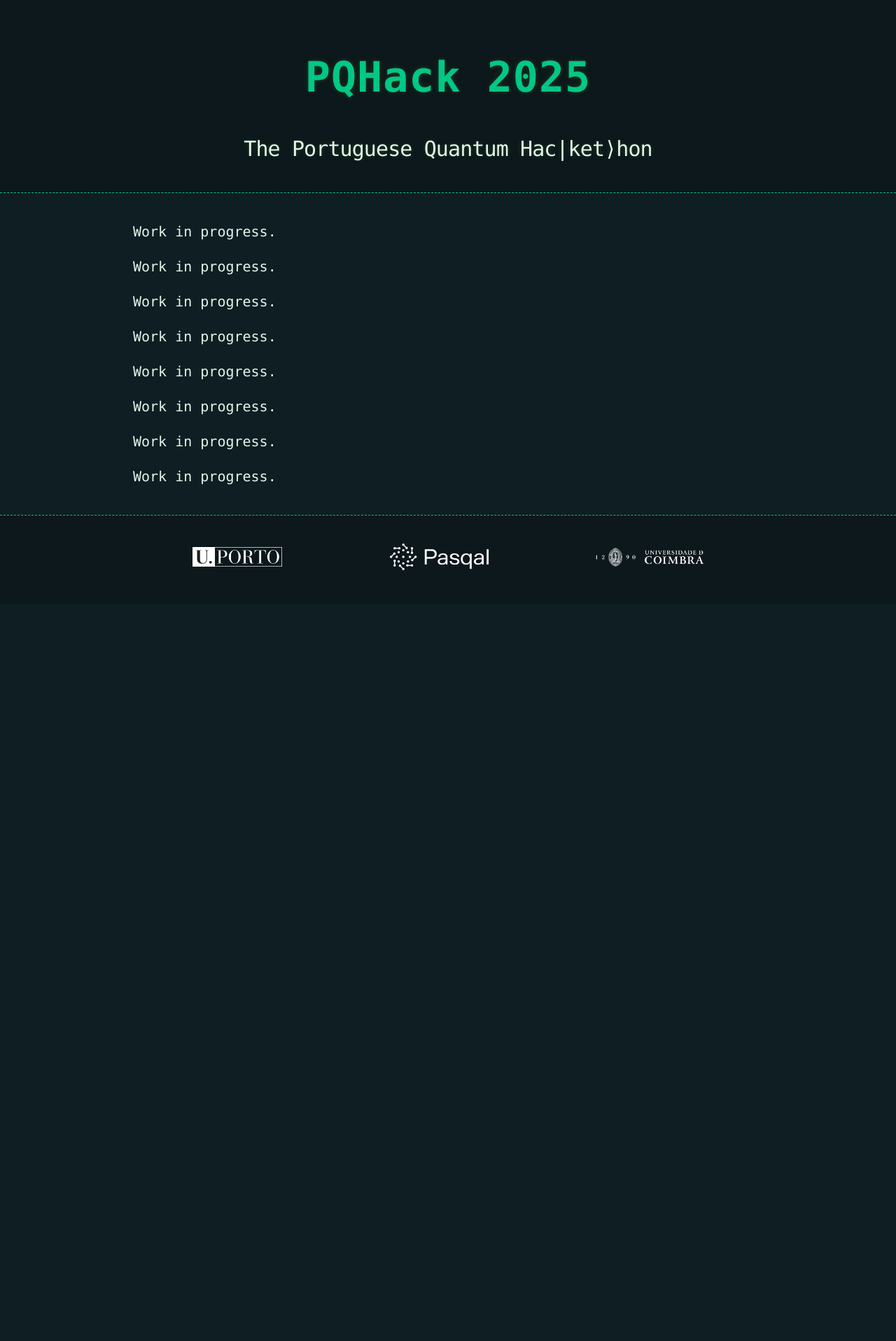
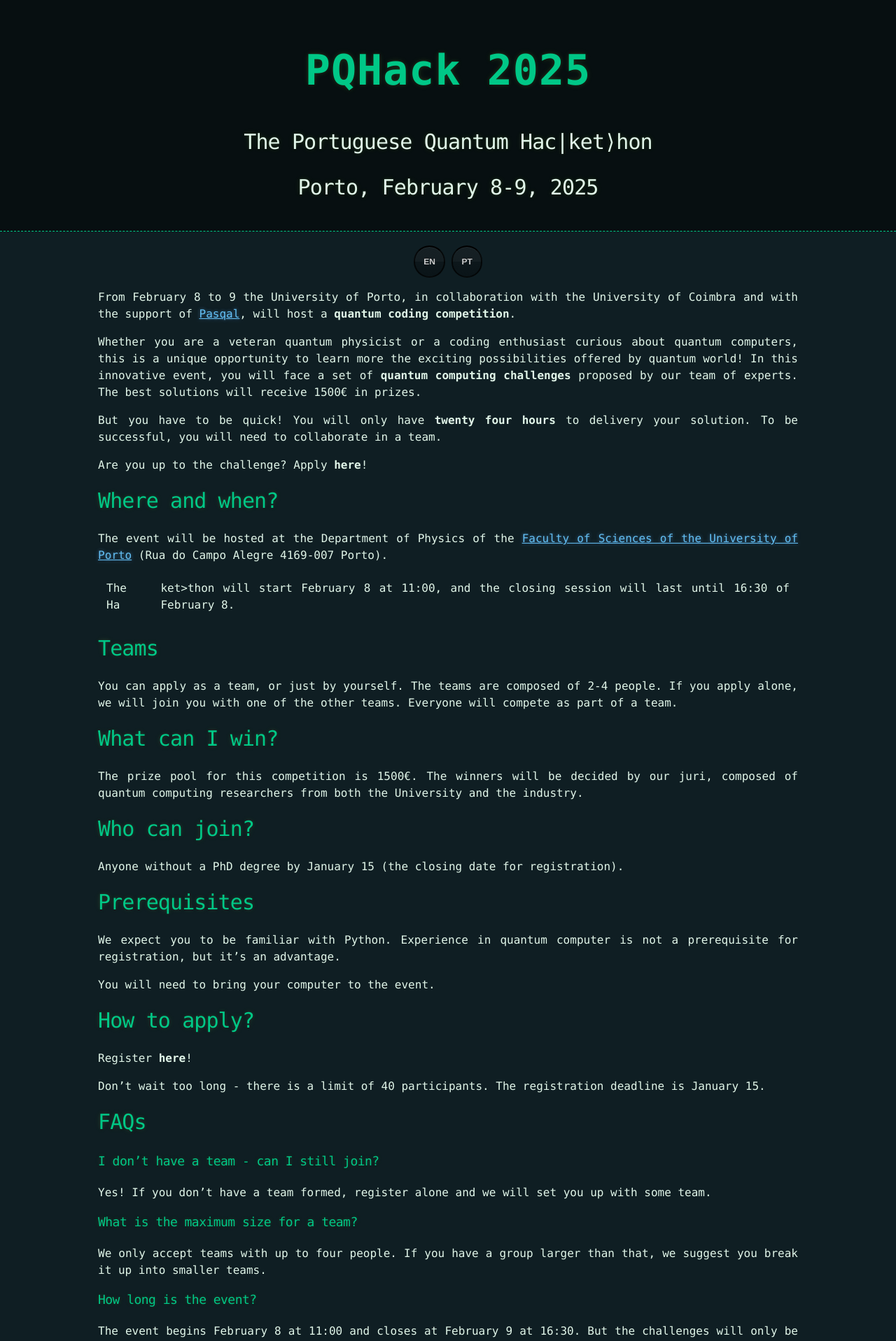
Before and after one commit to pasqal-io/pqhack2025, a Jekyll site: the page built from docs/index.md, in a window 1280 px wide. Shown: the top 1917 px of the page at 70% size. Built offline with Jekyll 4.4.1, drawn with Linux system fonts in a browser that asks for light colours; before the commit the page ends 900 px from its top, so only the background shows below that; some of the changed text lies outside the part shown.

Commit message:
draft site

```diff
--- a/docs/_layouts/default.html
+++ b/docs/_layouts/default.html
@@ -18,6 +18,8 @@
           <h1>{{ site.title | default: site.github.repository_name }}</h1>
         </a>
         <h2>{{ site.description | default: site.github.project_tagline }}</h2>
+
+        <h2>Porto, February 8-9, 2025</h2>
 
         <section id="downloads">
           {% if site.show_downloads %}
--- a/docs/_sass/jekyll-theme-hacker.scss
+++ b/docs/_sass/jekyll-theme-hacker.scss
@@ -6,7 +6,7 @@ $body-foreground: $gallery !default;
 $header: $conifer !default;
 $blockquote-color: $silver-chalice !default;
 $blockquote-border: $dove-grey !default;
-$container-max-width: 900px;
+$container-max-width: 1000px;
 
 @mixin media-max-width($max-width) {
   @media (max-width: $max-width) {
@@ -19,8 +19,10 @@ body {
   padding: 0;
   background: $body-background url("../images/bkg.png") 0 0;
   color: $body-foreground;
-  font-size: 20px;
+  font-size: 16px;
   line-height: 1.5;
+  text-align: justify;
+  text-justify: inter-word;
   font-family: Monaco, "Bitstream Vera Sans Mono", "Lucida Console", Terminal, monospace;
 }
 
@@ -95,7 +97,7 @@ body {
   width: 90%;
   max-width: $container-max-width;
   margin: 0 auto;
-  padding-top: 30px;
+  padding-top: 20px;
 }
 
 section {
@@ -118,19 +120,19 @@ li {
 */
 
 header {
-  background: rgba(0, 0, 0, 0.2);
+  background: rgba(0, 0, 0, 0.5);
   width: 100%;
   border-bottom: 1px dashed $conifer; //header;
   padding: 20px 0;
-  margin: 0 0 40px 0;
+  margin: 0 0 20px 0;
 }
 
 footer {
-  background: rgba(0, 0, 0, 0.2);
+  background: rgba(0, 0, 0, 0.5);
   width: 100%;
   border-top: 1px dashed $conifer; //header;
   padding: 20px 0;
-  margin: 40px 0 0 0;
+  margin: 30px 0 0 0;
 }
 
 header h1 {
--- a/docs/index.md
+++ b/docs/index.md
@@ -2,18 +2,105 @@
 layout: default
 ---
 
-Work in progress.
+<style>
+.btn-size {
+    font-size: 12px;
+    padding: 12px;
+}
+</style>
 
-Work in progress.
+<p style="text-align:center;">
+     <a href="./index.html" class="btn btn-primary btn-size">EN</a>
+     <a href="./PT.html" class="btn btn-primary btn-size">PT</a>
+</p>
+<p> </p>
 
-Work in progress.
+From February 8 to 9 the University of Porto, in collaboration with the University of Coimbra and with the support of [Pasqal](https://www.pasqal.com/), will host a **quantum coding competition**.
 
-Work in progress.
+Whether you are a veteran quantum physicist or a coding enthusiast curious about quantum computers, this is a unique opportunity to learn more the exciting possibilities offered by quantum world!
+In this innovative event, you will face a set of **quantum computing challenges** proposed by our team of experts.
+The best solutions will receive 1500€ in prizes.
 
-Work in progress.
+But you have to be quick!
+You will only have **twenty four hours** to delivery your solution.
+To be successful, you will need to collaborate in a team.
 
-Work in progress.
+Are you up to the challenge? Apply __here__!
 
-Work in progress.
 
-Work in progress.
+# Where and when?
+
+The event will be hosted at the Department of Physics of the [Faculty of Sciences of the University of Porto](https://www.up.pt/fcup/pt/) (Rua do Campo Alegre 4169-007 Porto).
+
+The Ha|ket>thon will start February 8 at 11:00, and the closing session will last until 16:30 of February 8.
+
+# Teams
+
+You can apply as a team, or just by yourself.
+The teams are composed of 2-4 people.
+If you apply alone, we will join you with one of the other teams.
+Everyone will compete as part of a team.
+
+
+# What can I win?
+
+The prize pool for this competition is 1500€.
+The winners will be decided by our juri, composed of quantum computing researchers from both the University and the industry.
+
+
+# Who can join?
+
+Anyone without a PhD degree by January 15 (the closing date for registration).
+
+
+# Prerequisites
+
+We expect you to be familiar with Python.
+Experience in quantum computer is not a prerequisite for registration, but it's an advantage.
+
+You will need to bring your computer to the event.
+
+
+# How to apply?
+
+Register __here__!
+
+Don't wait too long - there is a limit of 40 participants.
+The registration deadline is January 15.
+
+
+# FAQs
+
+### I don't have a team - can I still join?
+Yes! If you don't have a team formed, register alone and we will set you up with some team.
+
+### What is the maximum size for a team?
+We only accept teams with up to four people.
+If you have a group larger than that, we suggest you break it up into smaller teams.
+
+### How long is the event?
+The event begins February 8 at 11:00 and closes at February 9 at 16:30.
+But the challenges will only be available for twenty four hours.
+
+### Do I need to stay up all night?
+You can, but you don't need to.
+It's ok if you need to rest for a bit.
+You can also plan shifts with your team mates to make the most out of the time you have.
+
+### Do I need to stay at the event site for twenty four hours?
+You can spend the entire event at the Department of Physics, but you don't need to.
+You are free to wonder wherever you want during the competition (including going home).
+
+### Where can I sleep?
+You are free to leave the event site and sleep wherever you want (including home).
+But you can also bring your sleeping bag and take a nap during the competition!
+
+### Can I contest the juri's evaluation?
+No. The juri's decision is final and cannot be contested.
+The awards will be given according to the juri's evaluation.
+
+### Can I ask for help during the competition?
+The juri will around the event site and reachable online during the competition for any technical support.
+
+### Do I need to bring my own food and beverage?
+We will provide drinks (water, coffee, and tea) throughout the event, as well as some snacks.
```
Also changed, not shown: docs/pt.md (added, +17 -0 lines).
